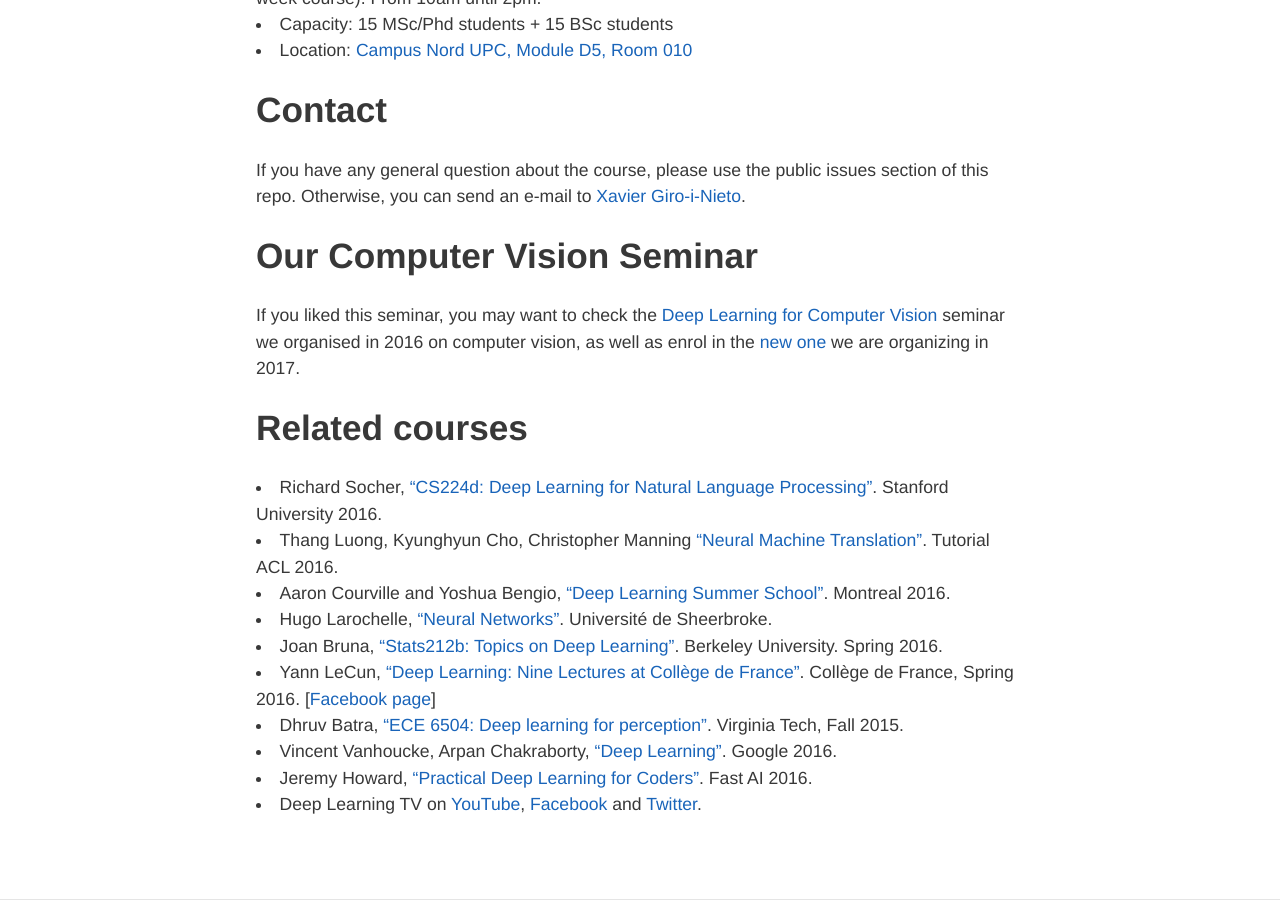
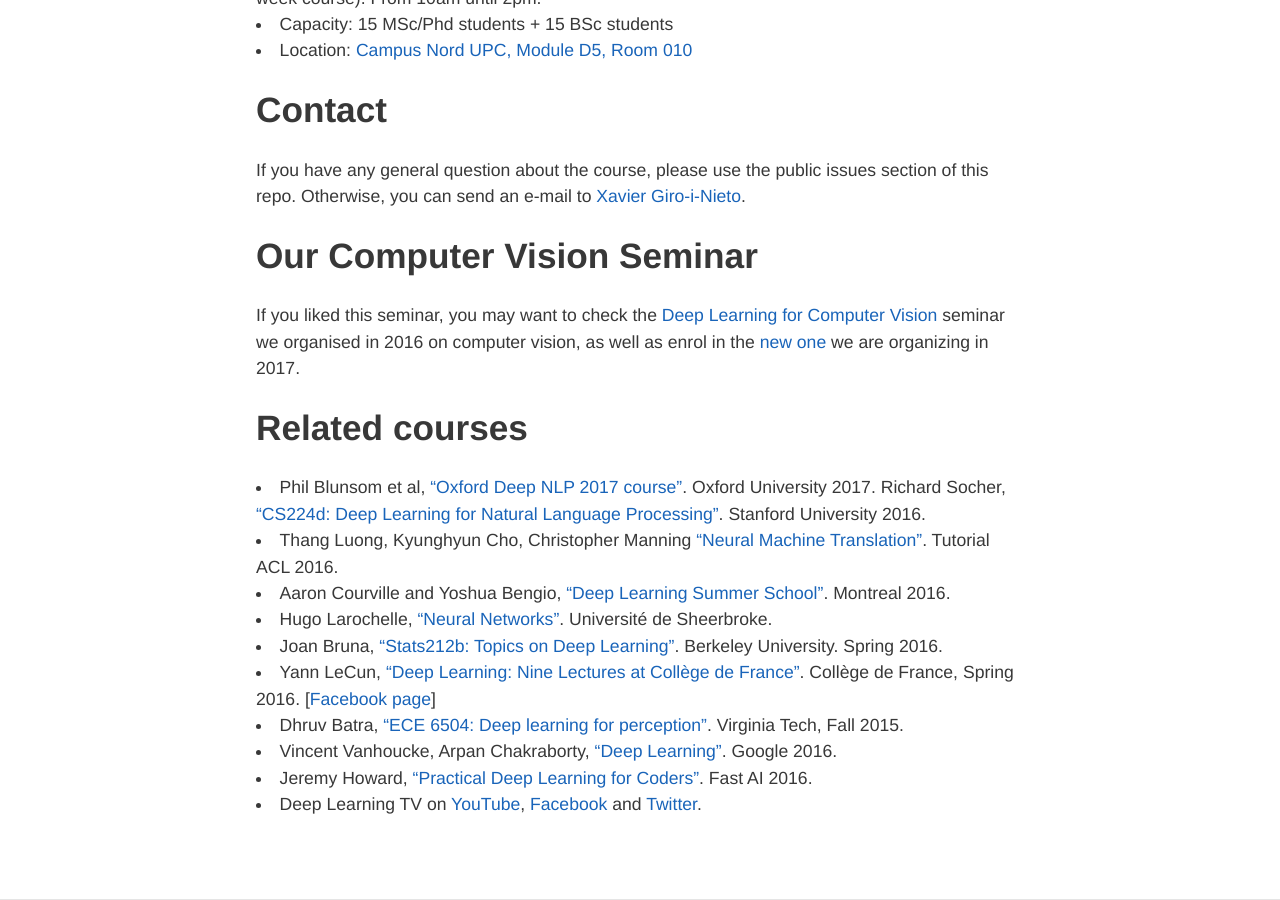
Before and after one commit to telecombcn-dl/2017-dlsl, a Jekyll site: the page built from index.md, in a window 1280 px wide and 900 px high, scrolled down 6990 px. Built offline with Jekyll 4.4.1, drawn with Linux system fonts in a browser that asks for light colours; nearby versions of some CDN libraries; our own code applies the rules of GitHub Pages for plain Markdown files.

Commit message:
Course by Oxford added

```diff
--- a/index.md
+++ b/index.md
@@ -282,7 +282,8 @@ If you liked this seminar, you may want to check the [Deep Learning for Computer
 
 ## Related courses
 
-* Richard Socher, ["CS224d: Deep Learning for Natural Language Processing"](http://cs224d.stanford.edu/). Stanford University 2016.
+* Phil Blunsom et al, ["Oxford Deep NLP 2017 course"](https://github.com/oxford-cs-deepnlp-2017/lectures). Oxford University 2017.
+Richard Socher, ["CS224d: Deep Learning for Natural Language Processing"](http://cs224d.stanford.edu/). Stanford University 2016.
 * Thang Luong, Kyunghyun Cho, Christopher Manning ["Neural Machine Translation"](https://sites.google.com/site/acl16nmt/). Tutorial ACL 2016.
 * Aaron Courville and Yoshua Bengio, ["Deep Learning Summer School"](https://sites.google.com/site/deeplearningsummerschool2016/home). Montreal 2016.
 * Hugo Larochelle, ["Neural Networks"](http://info.usherbrooke.ca/hlarochelle/neural_networks/content.html). Université de Sheerbroke.
```
